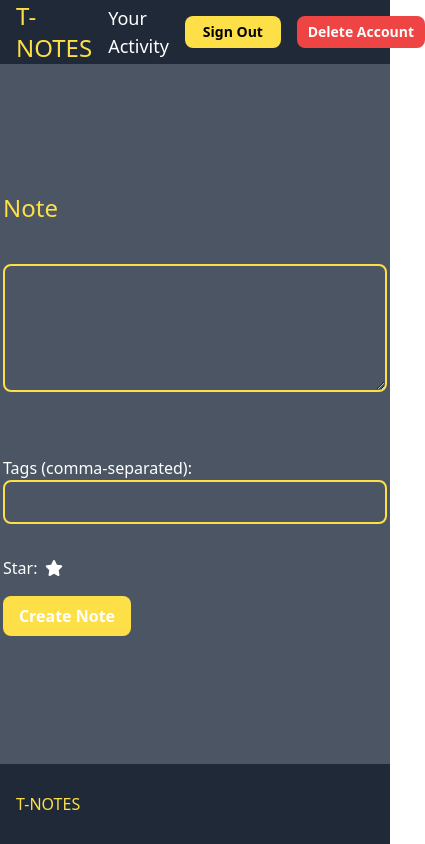
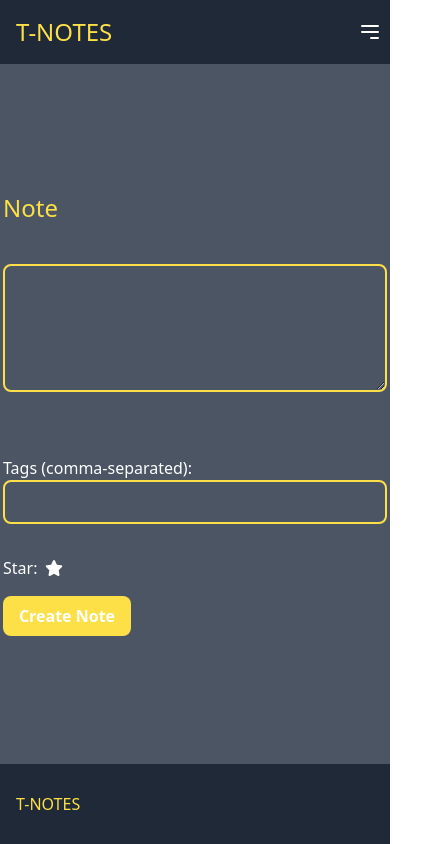
Before and after one commit to Thanush19/note-taking-exp, a React (Vite) app in the folder client/: page /create in a window 390 px wide. Shown: the whole page, 425 px wide, since content can reach past the window. Built offline with nearby package versions, Linux system fonts and the light colour scheme.

Commit message:
updated ui

```diff
--- a/client/src/components/Home.jsx
+++ b/client/src/components/Home.jsx
@@ -10,7 +10,31 @@ import {
 } from "@fortawesome/free-solid-svg-icons";
 import { faStar as faStarRegular } from "@fortawesome/free-regular-svg-icons";
 import moment from "moment";
+import { useUser } from "../context/UserContext";
+
 const Home = () => {
+  const { username, setUsername } = useUser();
+  useEffect(() => {
+    const fetchUserData = async () => {
+      try {
+        const token = localStorage.getItem("token");
+        const response = await axios.get(
+          `${import.meta.env.VITE_APP_NOTERAPP_BACKEND}/users/me`,
+          {
+            headers: {
+              Authorization: `Bearer ${token}`,
+            },
+          }
+        );
+
+        setUsername(response.data.name || response.data.username);
+      } catch (error) {
+        console.error("Error fetching user data:", error.message);
+      }
+    };
+
+    fetchUserData();
+  }, [setUsername]);
   const [notes, setNotes] = useState([]);
   const [starredNotes, setStarredNotes] = useState([]);
   const navigate = useNavigate();
@@ -28,6 +52,8 @@ const Home = () => {
     })
       .then((res) => {
         const allNotes = res.data;
+        console.log(allNotes);
+
         setNotes(allNotes);
         setStarredNotes(allNotes.filter((note) => note.star)); // Update this line
       })
@@ -100,25 +126,19 @@ const Home = () => {
       });
   };
 
-  return (
-    <div className="bg-gray-600 h-1/2 p-32 flex flex-col justify-center items-center">
-      <div className="flex flex-col justify-center items-center">
-        <h1 className="text-yellow-300 text-2xl font-light mb-10">All Notes</h1>
-        <h1 className="text-yellow-300 text-2xl font-light mb-10">
-          All Notes ({notes.length} notes, {starredNotes.length} starred)
-        </h1>
-        {!notes || (notes.length === 0 && <p>No notes found.</p>)}
-        {notes && (
-          <ul>
-            {notes.map((note) => (
+  // Separate starred and other notes
+  const starredNotesElements = starredNotes.map((note) => (
     <li
       key={note._id}
-                className="text-white mb-4 border border-white rounded-md"
+      className="text-white mb-4 border border-white rounded-md w-[60vw] flex justify-center items-center p-4"
     >
+      <div className="">
+        <div className="text-gray-400">
+          Created {moment(note.createdAt).fromNow()}
+        </div>
         <Link to={`/note/${note._id}`}>{note.content}</Link>
-                <p className="text-gray-400">
-                  Created {moment(note.createdAt).fromNow()}
-                </p>
+      </div>
+
       <span className="ml-4 cursor-pointer">
         <Link to={`/edit/${note._id}`}>
           <FontAwesomeIcon icon={faEdit} />
@@ -141,16 +161,75 @@ const Home = () => {
         )}
       </span>
     </li>
-            ))}
-          </ul>
+  ));
+
+  const otherNotesElements = notes
+    .filter((note) => !note.star)
+    .map((note) => (
+      <li
+        key={note._id}
+        className="text-white mb-4 border border-white rounded-md w-[60vw] flex justify-center items-center p-4"
+      >
+        <div className="">
+          <div className="text-gray-400">
+            Created {moment(note.createdAt).fromNow()}
+          </div>
+          <Link to={`/note/${note._id}`}>{note.content}</Link>
+        </div>
+
+        <span className="ml-4 cursor-pointer">
+          <Link to={`/edit/${note._id}`}>
+            <FontAwesomeIcon icon={faEdit} />
+          </Link>
+        </span>
+        <span
+          className="ml-4 cursor-pointer"
+          onClick={() => handleDeleteNote(note._id)}
+        >
+          <FontAwesomeIcon icon={faTrash} />
+        </span>
+        <span
+          className="ml-4 cursor-pointer"
+          onClick={() => handleToggleStar(note._id)}
+        >
+          {note.star ? (
+            <FontAwesomeIcon icon={faStarSolid} />
+          ) : (
+            <FontAwesomeIcon icon={faStarRegular} />
           )}
+        </span>
+      </li>
+    ));
 
+  return (
+    <div className="bg-gray-600 h-1/2 p-32 flex flex-col justify-center items-center">
+      <div className="flex flex-col justify-center items-center">
+        <div className="text-yellow-500 bold text-2xl md:text-3xl">
+          {username && (
+            <p className="">
+              Welcome, <span className="uppercase">{username}</span>!!!
+            </p>
+          )}
+        </div>
+
+        <h1 className="text-yellow-300 text-2xl font-light mb-10">All Notes</h1>
+        <h1 className="text-yellow-300 text-2xl font-light mb-10">
+          All Notes ({notes.length} notes, {starredNotes.length} starred)
+        </h1>
         <button
-          className="mt-4 bg-yellow-300 px-4 py-2 rounded-lg text-white"
+          className="mt-4 bg-yellow-300 px-4 py-2 rounded-lg text-white mb-4"
           onClick={() => navigate("/create")}
         >
           Add New Note
         </button>
+        {!notes || (notes.length === 0 && <p>No notes found.</p>)}
+        {notes && (
+          <ul>
+            {starredNotesElements}
+
+            {otherNotesElements}
+          </ul>
+        )}
       </div>
     </div>
   );
--- a/client/src/components/Navbar.jsx
+++ b/client/src/components/Navbar.jsx
@@ -1,42 +1,55 @@
+// Navbar.js
 import axios from "axios";
-import React from "react";
+import React, { useState } from "react";
 import { Link, useNavigate } from "react-router-dom";
 
 const Navbar = () => {
   const navigate = useNavigate();
+  const [menuOpen, setMenuOpen] = useState(false);
 
-  const handleSignOut = () => {
+  const handleSignOut = async () => {
     const token = localStorage.getItem("token");
 
-    axios({
-      url: `${import.meta.env.VITE_APP_NOTERAPP_BACKEND}/users/logout`,
-      method: "POST",
+    try {
+      await axios.post(
+        `${import.meta.env.VITE_APP_NOTERAPP_BACKEND}/users/logout`,
+        {
           headers: {
             Authorization: `Bearer ${token}`,
           },
-    }).then(async () => {
-      const isTokenExists = await localStorage.getItem("token");
-      if (isTokenExists) {
+        }
+      );
+
       localStorage.removeItem("token");
       navigate("/");
+    } catch (error) {
+      console.error("Error signing out:", error);
     }
-    });
   };
 
-  const handleDeleteAcc = () => {
+  const handleDeleteAcc = async () => {
     const token = localStorage.getItem("token");
 
-    axios({
-      url: `${import.meta.env.VITE_APP_NOTERAPP_BACKEND}/users/delete`,
-      method: "DELETE",
+    try {
+      await axios.delete(
+        `${import.meta.env.VITE_APP_NOTERAPP_BACKEND}/users/delete`,
+        {
           headers: {
             Authorization: `Bearer ${token}`,
           },
-    }).then(() => {
+        }
+      );
+
       console.log("User Account deleted");
       localStorage.removeItem("token");
       navigate("/");
-    });
+    } catch (error) {
+      console.error("Error deleting account:", error);
+    }
+  };
+
+  const toggleMenu = () => {
+    setMenuOpen(!menuOpen);
   };
 
   return (
@@ -51,17 +64,56 @@ const Navbar = () => {
           </h1>
         </Link>
       </div>
-      <div className="flex mr-4 justify-between items-center">
+
+      {/* Responsive Menu */}
+      <div className="lg:hidden">
+        <button
+          className="text-white p-2 focus:outline-none"
+          onClick={toggleMenu}
+        >
+          {!menuOpen ? (
+            <svg
+              className="w-6 h-6"
+              fill="none"
+              stroke="currentColor"
+              viewBox="0 0 24 24"
+              xmlns="http://www.w3.org/2000/svg"
+            >
+              <path
+                strokeLinecap="round"
+                strokeLinejoin="round"
+                strokeWidth="2"
+                d="M4 6h16M4 12h16m-7 6h7"
+              ></path>
+            </svg>
+          ) : (
+            <svg
+              className="w-6 h-6"
+              fill="none"
+              stroke="currentColor"
+              viewBox="0 0 24 24"
+              xmlns="http://www.w3.org/2000/svg"
+            >
+              <path
+                strokeLinecap="round"
+                strokeLinejoin="round"
+                strokeWidth="2"
+                d="M6 18L18 6M6 6l12 12"
+              ></path>
+            </svg>
+          )}
+        </button>
+      </div>
+
+      <div className={`hidden lg:flex mr-4 items-center`}>
         <Link
-          className="text-white text-lg ml-4 cursor-pointer hover:underline"
+          className="bg-blue-300 h-8 lg:w-24 mr-4 border-none outline-none rounded-lg text-black font-bold text-sm cursor-pointer transition duration-400 hover:bg-transparent hover:text-yellow-300 hover:border-2 hover:border-yellow-300 text-center"
           to="/stats"
         >
           Your Activity
         </Link>
-      </div>
-      <div className="flex">
         <button
-          className="bg-yellow-300 h-8 w-24 mr-4 border-none outline-none rounded-lg text-black font-bold text-sm cursor-pointer transition duration-400 hover:bg-transparent hover:text-yellow-300 hover:border-2 hover:border-yellow-300"
+          className="bg-yellow-300 h-8 lg:w-24 mr-4 border-none outline-none rounded-lg text-black font-bold text-sm cursor-pointer transition duration-400 hover:bg-transparent hover:text-yellow-300 hover:border-2 hover:border-yellow-300"
           onClick={handleSignOut}
         >
           Sign Out
@@ -73,6 +125,31 @@ const Navbar = () => {
           Delete Account
         </button>
       </div>
+
+      {/* Responsive Menu Links */}
+      {menuOpen && (
+        <div className="lg:hidden absolute top-16 right-0 bg-gray-800 w-48 text-white py-2">
+          <Link
+            className="block px-4 py-2 text-sm hover:bg-gray-600"
+            to="/stats"
+            onClick={toggleMenu}
+          >
+            Your Activity
+          </Link>
+          <button
+            className="block px-4 py-2 text-sm hover:bg-gray-600"
+            onClick={handleSignOut}
+          >
+            Sign Out
+          </button>
+          <button
+            className="block px-4 py-2 text-sm hover:bg-gray-600"
+            onClick={handleDeleteAcc}
+          >
+            Delete Account
+          </button>
+        </div>
+      )}
     </div>
   );
 };
--- a/client/src/components/Stats.jsx
+++ b/client/src/components/Stats.jsx
@@ -1,8 +1,6 @@
+import axios from "axios";
 import React, { useState, useEffect } from "react";
-import axios from "axios";
-import { Doughnut } from "react-chartjs-2";
 import Chart from "chart.js/auto";
-import { Bar } from "react-chartjs-2";
 
 const Stats = () => {
   const [tagsData, setTagsData] = useState([]);
@@ -23,7 +21,6 @@ const Stats = () => {
         );
 
         const notes = response.data;
-        console.log(notes);
         const tagsCount = countTags(notes);
 
         setTagsData(tagsCount);
@@ -81,16 +78,16 @@ const Stats = () => {
   };
 
   return (
-    <div className="bg-gray-600 h-1/2 p-32 flex flex-col justify-center items-center">
+    <div className="bg-gray-600 h-full p-8 flex flex-col justify-center items-center text-white">
       <div className="flex flex-col justify-center items-center">
-        <h1 className="text-yellow-300 text-2xl font-light mb-10">
+        <h1 className="text-yellow-300 text-2xl font-light mb-6">
           Tag Distribution
         </h1>
 
         {Object.keys(tagsData).length === 0 ? (
           <p>No tags found.</p>
         ) : (
-          <canvas id="chart" width="400" height="400"></canvas>
+          <canvas id="chart" width="100%" height="400"></canvas>
         )}
       </div>
     </div>
--- a/client/src/pages/StatPage.jsx
+++ b/client/src/pages/StatPage.jsx
@@ -31,9 +31,16 @@ const StatPage = () => {
 
   return (
     <>
-      <div>{username && <p>Welcome, {username}</p>}</div>
-      <Stats />
-      <NotesGraph />
+      <div className="text-yellow-500 bold text-2xl md:text-3xl bg-gray-600">
+        {username && (
+          <p className="">
+            Welcome, <span className="uppercase">{username}</span>!!!
+          </p>
+        )}
+        <h1 className="text-center  text-white">Your personalised dashboard</h1>
+        <Stats />
+        <NotesGraph />
+      </div>
     </>
   );
 };
```
Lines whose indentation alone changed are shown as unchanged.
